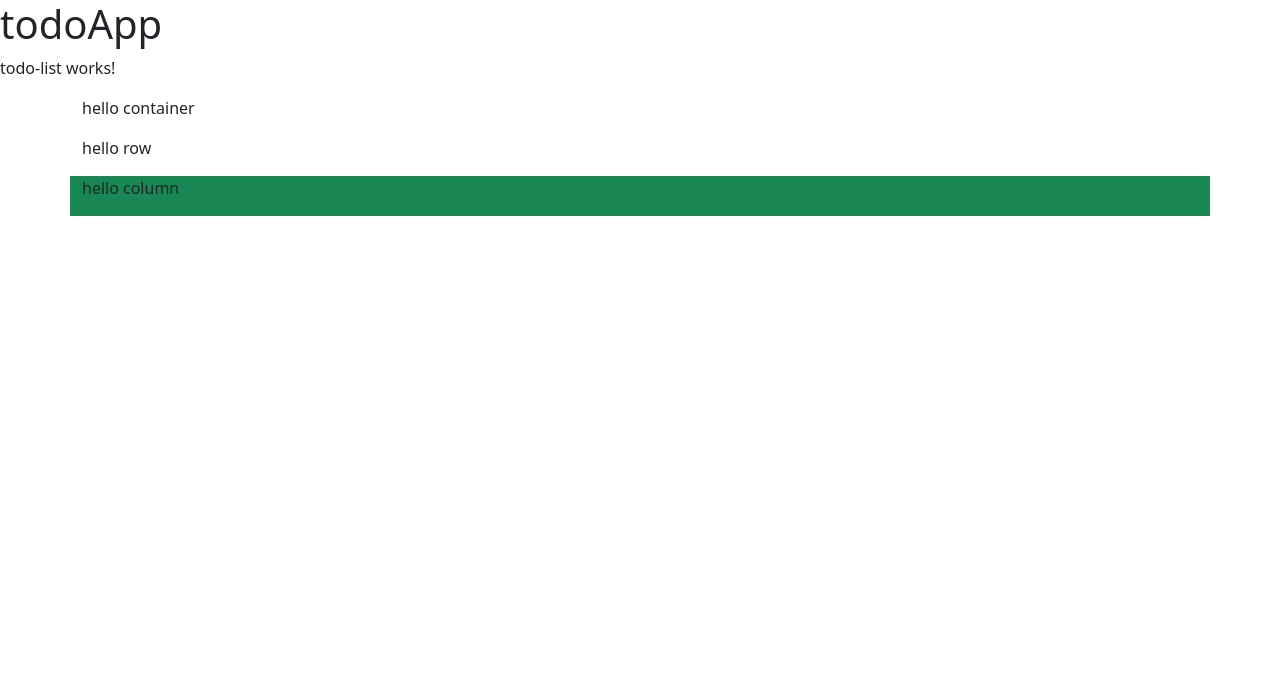
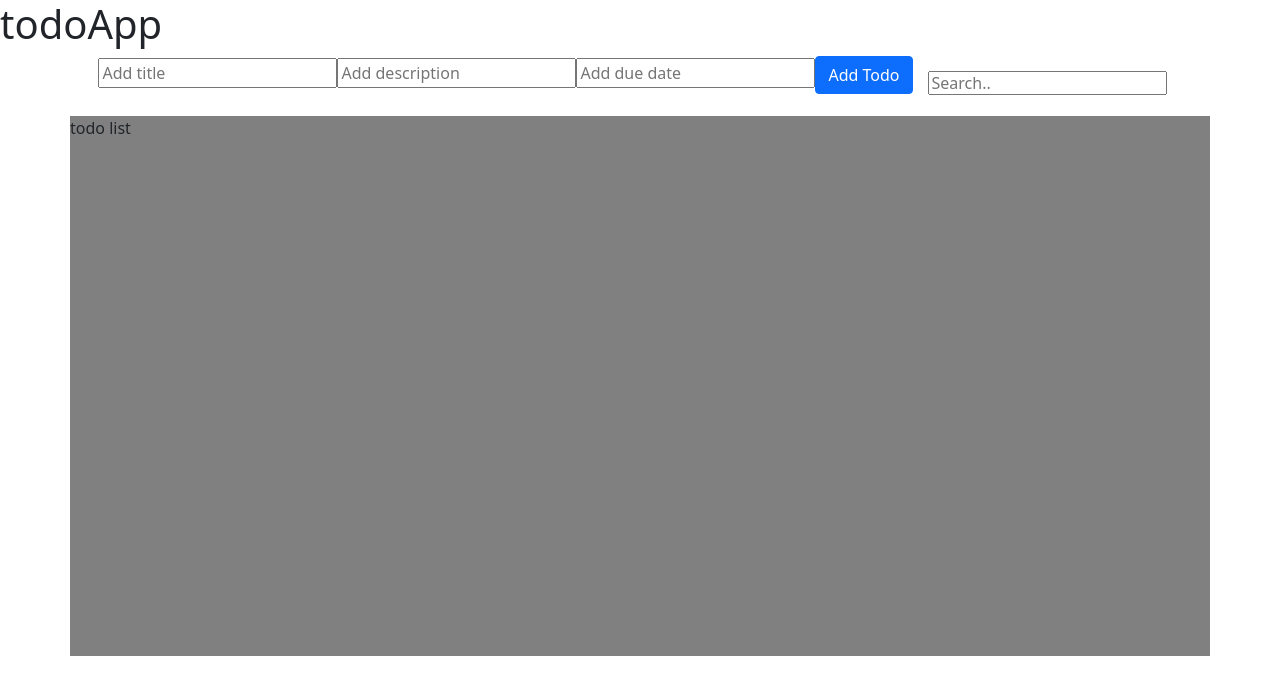
Before and after one commit to JaredShakespaere/todo-app, an Angular app: page / in a window 1280 px wide. Shown: the top 694 px of the page. Built offline with nearby package versions, Linux system fonts and the light colour scheme.

Commit message:
added html to the todo-list component. created a form to make add data for todos and a search bar to search for specific todos

```diff
--- a/src/app/todo-list/todo-list.component.css
+++ b/src/app/todo-list/todo-list.component.css
@@ -0,0 +1,40 @@
+
+
+  #container {
+    height: 100vh;
+    /* border: solid; */
+  }
+
+/* .row {
+  border: solid;
+  border-color: green;
+
+}
+
+.col {
+  border: solid;
+} */
+
+#page{
+  height: 75vh;
+}
+
+#nav {
+  height: 10%;
+}
+
+#todo {
+  height: 90%;
+}
+
+#todo{
+  background-color: gray;
+}
+
+#li {
+  height: 40%;
+  margin: 15px;
+}
+.btn-link {
+  height: 40%;
+}
--- a/src/app/todo-list/todo-list.component.html
+++ b/src/app/todo-list/todo-list.component.html
@@ -1,12 +1,26 @@
-<p>todo-list works!</p>
-
 <div class="container">
-  <p>hello container</p>
-  <div class="row">
-    <p>hello row</p>
-    <div class="col bg-success">
-      <p>hello column</p>
+  <div class="row" id="page">
+    <div class="col d-flex flex-column">
+      <div class="row" id="nav">
+        <div class="col d-flex justify-content-center">
+          <ul class = "nav" id="navBar">
+            <div>
+              <form>
+                <input type="text" placeholder="Add title">
+                <input type="text" placeholder="Add description">
+                <input type="text" placeholder="Add due date">
+                <button class = "btn btn-primary"
+                type="submit"> Add Todo
+              </button>
+              </form>
+            </div>
+            <li class = "nav-item d-flex" id="li">
+              <input type="text" placeholder="Search..">
+            </li>
+          </ul>
+        </div>
+      </div>
+      <div class="row" id="todo">todo list</div>
     </div>
-
   </div>
 </div>
```
